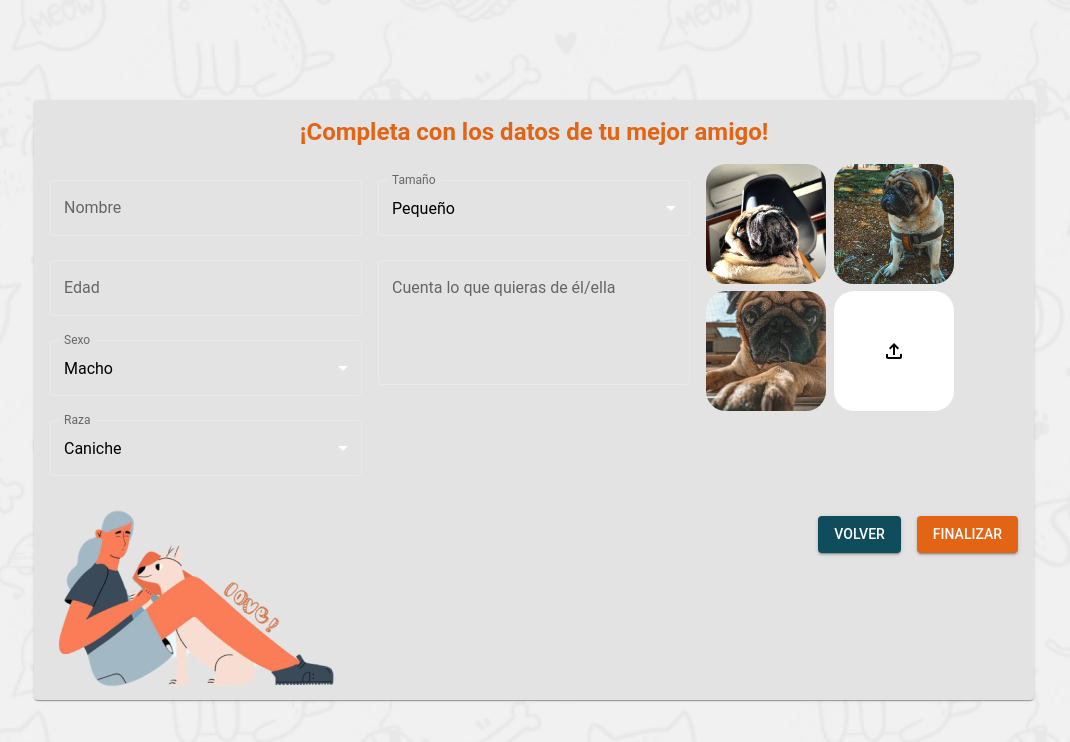
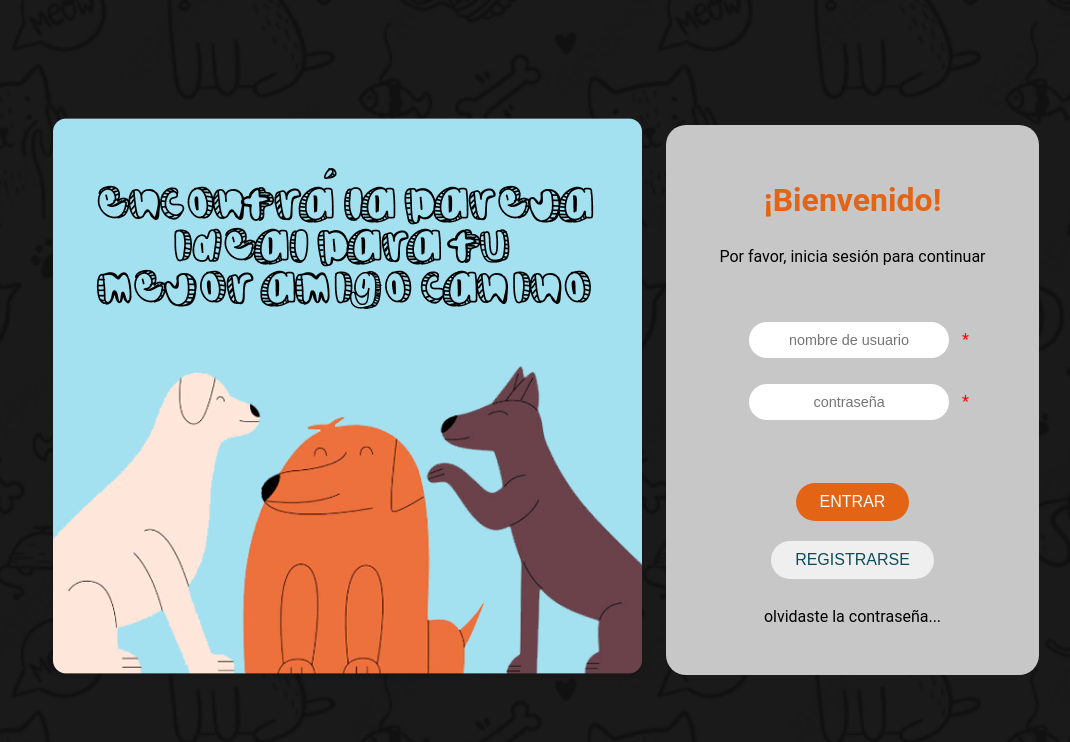
Before and after one commit to No-Country-simulation/c19-46-n-java-react, a React (Vite) app in the folder frontend/: page /pruebas in a window 1280 px wide. Shown: the top 742 px of the page, without its empty margins (106-1176 px from the left). Built offline with nearby package versions, Linux system fonts and the light colour scheme.

Commit message:
agregado icono explorador y fondo dark

```diff
--- a/frontend/index.html
+++ b/frontend/index.html
@@ -2,9 +2,10 @@
 <html lang="en">
   <head>
     <meta charset="UTF-8" />
-    <link rel="icon" type="image/svg+xml" href="/vite.svg" />
+    <!-- <link rel="icon" type="image/svg+xml" href="/vite.svg" /> -->
     <meta name="viewport" content="width=device-width, initial-scale=1.0" />
     <title>Nose2Nose</title>
+    <link rel="icon" href="./src/shared/assets/logo.png" type="image/png" />
   </head>
   <body>
     <div id="root"></div>
--- a/frontend/src/ComponentePruebas.jsx
+++ b/frontend/src/ComponentePruebas.jsx
@@ -5,8 +5,8 @@ import FormularioMascotaIndex from "./views/forms/formulario-mascota/FormularioM
 const ComponentePruebas = () => {
   return (
     <>
-      <FormularioMascotaIndex />
-      {/* <LoginForm /> */}
+      {/* <FormularioMascotaIndex /> */}
+      <LoginForm />
       {/* <RegisterForm /> */}
     </>
   );
--- a/frontend/src/main.jsx
+++ b/frontend/src/main.jsx
@@ -15,9 +15,9 @@ const customTheme = createTheme({
       main: "#0F4C5C", // Secundario: Azul
     },
     background: {
-      // default: "#121212", // Fondo oscuro
-      default: "#f1f1f1", // Fondo gris 0.5
-      // default: "#e3e3e3", // Fondo gris 1
+      default: "#121212", // Fondo oscuro
+      //default: "#f1f1f1", // Fondo gris 0.5
+      //default: "#e3e3e3", // Fondo gris 1
       paper: "#ffffff", // Fondo de componentes
     },
     text: {
--- a/frontend/src/views/forms/formulario-login/LoginForm.jsx
+++ b/frontend/src/views/forms/formulario-login/LoginForm.jsx
@@ -4,6 +4,7 @@ import Button from "../../../shared/components/button/Button";
 import "../Formulario.css";
 import Input from "../../../shared/components/input/Input";
 import Inicio from "../../../shared/assets/Inicio.png";
+
 
 const LoginForm = () => {
   const [isSubmitting, setIsSubmitting] = useState(false);
@@ -17,7 +18,7 @@ const LoginForm = () => {
     if (isSubmitting) {
       return;
     }
-    console.log("No entra");
+    // console.log("No entra");
 
     setIsSubmitting(true);
     setError("");
@@ -73,7 +74,7 @@ const LoginForm = () => {
             </Button>
           </div>
           <div>
-            <Link to="/register">
+            <Link to="">
               <Button className="btn-secondary">REGISTRARSE</Button>
             </Link>
           </div>
--- a/frontend/src/views/forms/formulario-usuario/RegisterForm.jsx
+++ b/frontend/src/views/forms/formulario-usuario/RegisterForm.jsx
@@ -89,7 +89,7 @@ const LoginForm = () => {
             </Button>
           </div>
           <div>
-            <Link to="/register">
+            <Link to="">
               <Button className="btn-secondary">VOLVER</Button>
             </Link>
           </div>
```
Also changed, not shown: frontend/src/shared/assets/logo.png (added).
